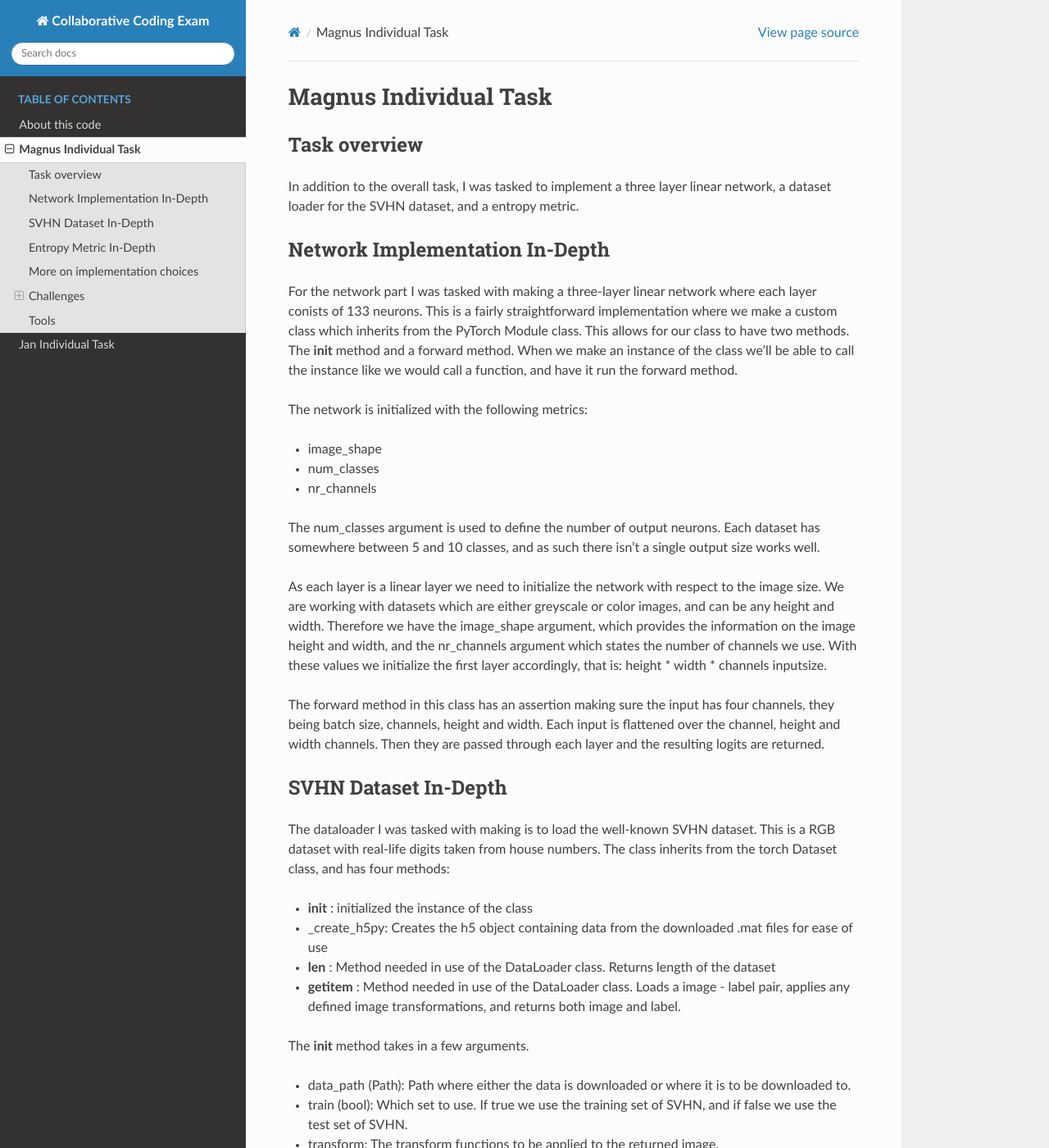
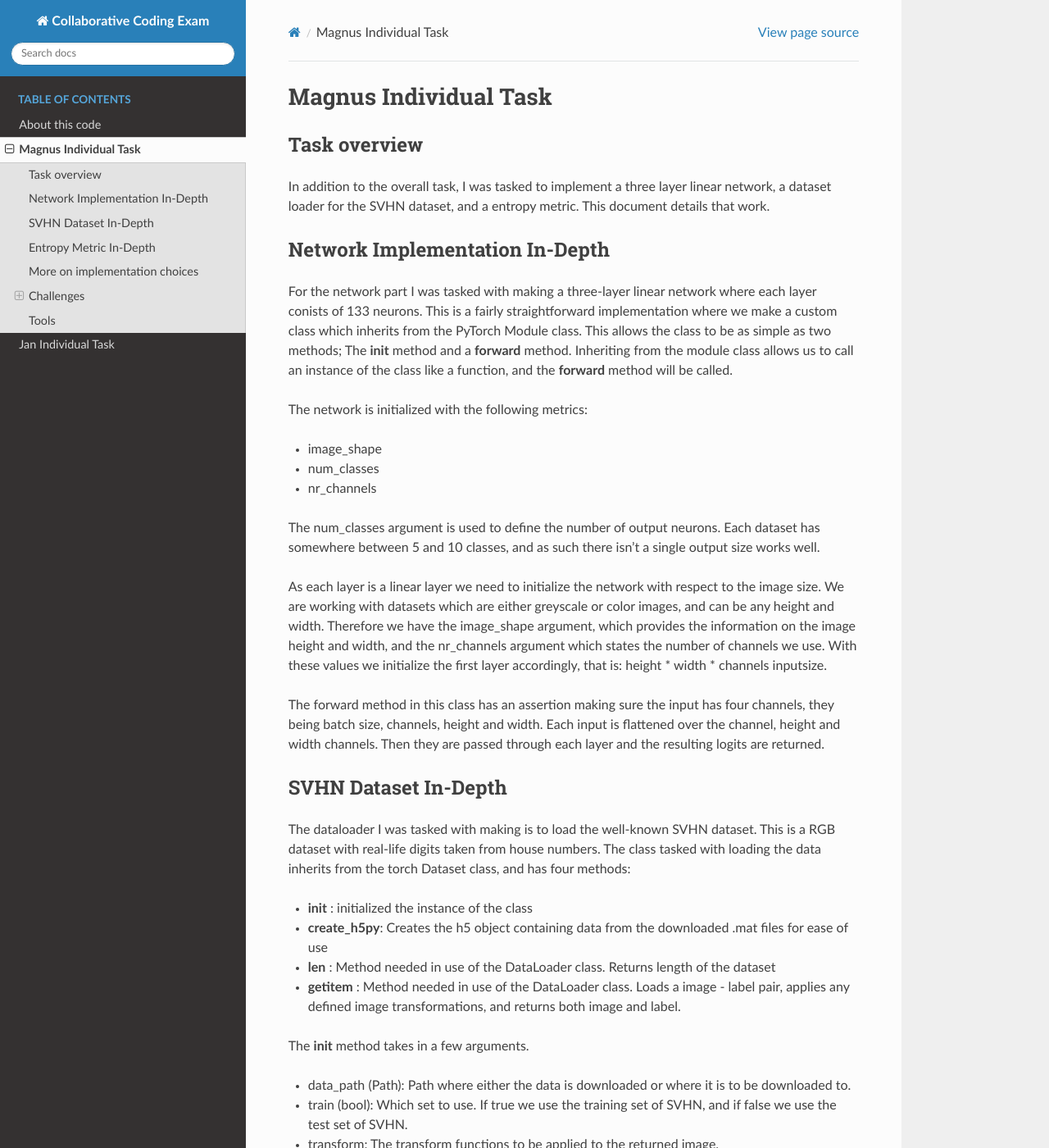
Before and after one commit to SFI-Visual-Intelligence/Collaborative-Coding-Exam, a Sphinx documentation site: the page built from doc/Magnus_page.md, in a window 1280 px wide and 1400 px high. Shown: the whole window at 82% size. Built offline with Sphinx 7.4.7 and the Read the Docs theme 3.1.0, drawn with Linux system fonts in a browser that asks for light colours; some of the changed text lies outside the part shown.

Commit message:
Restructured my individual response

```diff
--- a/doc/Magnus_page.md
+++ b/doc/Magnus_page.md
@@ -2,10 +2,10 @@ Magnus Individual Task
 ======================
 
 ## Task overview
-In addition to the overall task, I was tasked to implement a three layer linear network, a dataset loader for the SVHN dataset, and a entropy metric.
+In addition to the overall task, I was tasked to implement a three layer linear network, a dataset loader for the SVHN dataset, and a entropy metric. This document details that work.
 
 ## Network Implementation In-Depth
-For the network part I was tasked with making a three-layer linear network where each layer conists of 133 neurons. This is a fairly straightforward implementation where we make a custom class which inherits from the PyTorch Module class. This allows for our class to have two methods. The __init__ method and a forward method. When we make an instance of the class we'll be able to call the instance like we would call a function, and have it run the forward method.
+For the network part I was tasked with making a three-layer linear network where each layer conists of 133 neurons. This is a fairly straightforward implementation where we make a custom class which inherits from the PyTorch Module class. This allows the class to be as simple as two methods; The __init__ method and a __forward__ method. Inheriting from the module class allows us to call an instance of the class like a function, and the __forward__ method will be called.
 
 The network is initialized with the following metrics:
 * image_shape
@@ -21,9 +21,9 @@ Each input is flattened over the channel, height and width channels. Then they a
 
 
 ## SVHN Dataset In-Depth
-The dataloader I was tasked with making is to load the well-known SVHN dataset. This is a RGB dataset with real-life digits taken from house numbers. The class inherits from the torch Dataset class, and has four methods:
+The dataloader I was tasked with making is to load the well-known SVHN dataset. This is a RGB dataset with real-life digits taken from house numbers. The class tasked with loading the data inherits from the torch Dataset class, and has four methods:
 * __init__ : initialized the instance of the class
-* _create_h5py: Creates the h5 object containing data from the downloaded .mat files for ease of use
+* __create_h5py__: Creates the h5 object containing data from the downloaded .mat files for ease of use
 * __len__ : Method needed in use of the DataLoader class. Returns length of the dataset
 * __getitem__ : Method needed in use of the DataLoader class. Loads a image - label pair, applies any defined image transformations, and returns both image and label.
 
@@ -37,7 +37,7 @@ The __init__ method takes in a few arguments.
 
 In the init we check for the existence of the SVHN dataset. If it does not exist, then we run the _create_h5py method which will be explained later. Then the labels are loaded into memory as they are needed for the __len__ method among other things.
 
-The _create_h5py method downloads a given SVHN set (train or test). We also change the label 10 to 0, as the SVHN dataset starts at index 1, with 10 representing images with the digit zero. After the download, we create two .h5 files. One with the labels and one with the images.
+The __create_h5py__ method downloads a given SVHN set (train or test). We also change the label 10 to 0, as the SVHN dataset starts at index 1, with 10 representing images with the digit zero. After the download, we create two .h5 files. One with the labels and one with the images.
 
 Lastly, in __getitem__ we take index (number between 0 and length of label array). We retrive load the image h5 file, and retrive the row corresponding to the index.
 We then convert the image to an Pillow Image object, then apply the defined transforms before returning the image and label.
@@ -46,6 +46,7 @@ We then convert the image to an Pillow Image object, then apply the defined tran
 
 ## Entropy Metric In-Depth
 The EntropyPrediction class' main job is to take some inputs from the MetricWrapper class and store the batchwise Shannon Entropy metric of those inputs. The class has four methods with the following jobs:
+
 * __init__ : Initialize the class.
 * __call__ : Main method which is used to calculate and store the batchwise shannon entropy.
 * __returnmetric__ : Returns the collected metric.
@@ -54,7 +55,7 @@ The EntropyPrediction class' main job is to take some inputs from the MetricWrap
 The __init__ method has two arguments, both present for compatability issues. However, the num_classes argument is used as a check in the __call__ method to assert the input is of correctly assumed size.
 
 In __call__ we get both true labels and model logit scores for each sample in the batch as input. We're calculating Shannon Entropy, not KL-divergence, so the true labels aren't actually needed.
-With permission I've used the scipy implementation to calculate entropy here. We apply a softmax over the logit values, then calculate the Shannon Entropy, and make sure to remove any Inf values which might arise from a perfect guess/distribution.
+With permission from Kristoffer I've used the scipy implementation to calculate entropy here. We apply a softmax over the logit values, then calculate the Shannon Entropy, and make sure to remove any Inf values which might arise from a perfect guess/distribution.
 
 
 
```
